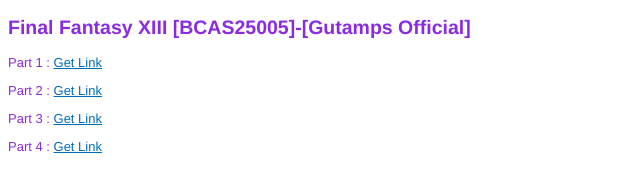
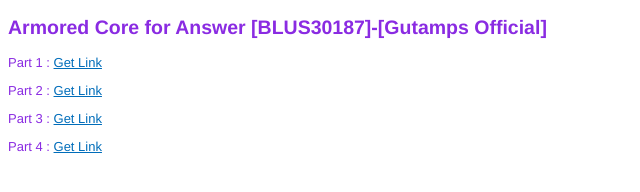
Before and after one commit to gutampsid/acfagomf.github.io, a plain HTML site: page index.html in a window 1280 px wide. Shown: the whole page, without its empty margins (0-640 px from the left). Drawn offline with Linux system fonts and the light colour scheme.

Commit message:
Update index.html

```diff
--- a/index.html
+++ b/index.html
@@ -1,14 +1,14 @@
 <!DOCTYPE html PUBLIC "-//W3C//DTD XHTML 1.0 Transitional//EN" "http://www.w3.org/TR/xhtml1/DTD/xhtml1-transitional.dtd">
 <html xmlns="http://www.w3.org/1999/xhtml">
 <head>
-    <title>Final Fantasy XIII [BCAS25005]-[Gutamps Official]</title>
+    <title>Armored Core for Answer [BLUS30187]-[Gutamps Official]</title>
     <style type="text/css">
         body, table { font-family: Helvetica, Arial, sans-serif; font-size: 13px; }
         a { color: #006DBA; }
     </style>
 </head>
 <body>
-<h2>Final Fantasy XIII [BCAS25005]-[Gutamps Official]</h2>
+<h2>Armored Core for Answer [BLUS30187]-[Gutamps Official]</h2>
     <style> body { color: blueviolet };
     </style>
 <p>Part 1 : <a href="https://www.mediafire.com/file/u6b5v7q8hbiub1z/Armored_Core_for_Answer_%255BBLUS30187%255D-%255BGO%255D_Part1.pkg/file" target="_blank" rel="noopener">Get Link</a></p>
```
